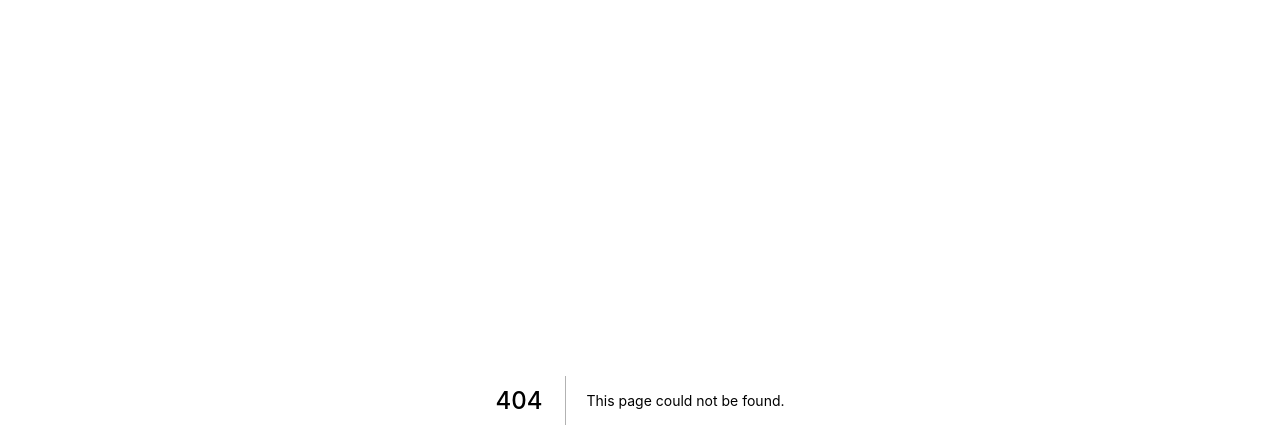
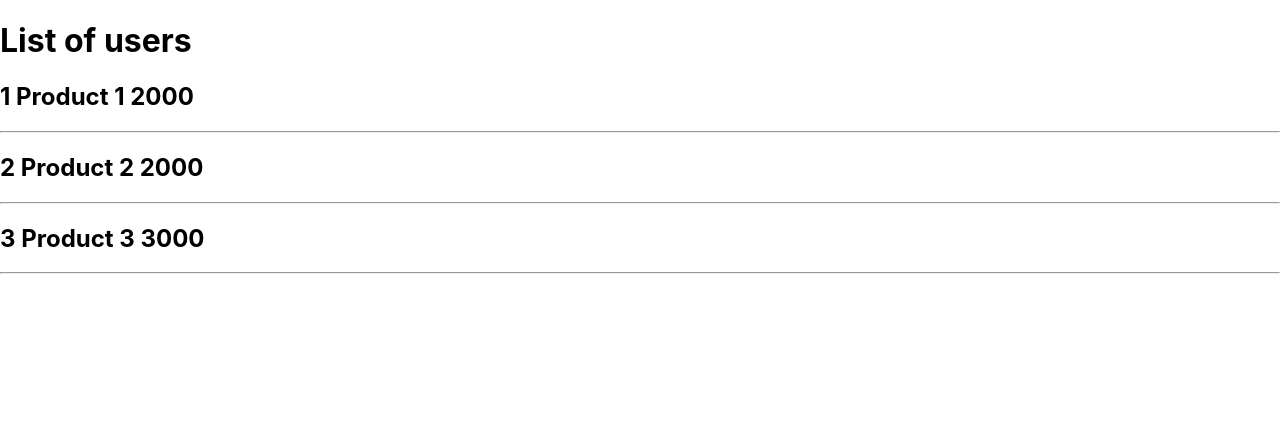
Before and after one commit to manisha6700/NextPreRendering, a Next.js app in the folder pre-rendering/: page /products in a window 1280 px wide. Before the commit this address had no page. Shown: the top 448 px of the page. Built offline with nearby package versions, Linux system fonts and the light colour scheme; data requests are answered from the project's data file.

Commit message:
ISR -static generation
Incremental Static Regeneration

```diff
--- /dev/null
+++ b/pre-rendering/db.json
@@ -0,0 +1,22 @@
+{
+    "products": [
+        {
+            "id":1,
+            "title":"Product 1",
+            "price" : 2000,
+            "description": "description 1"
+        },
+        {
+            "id":2,
+            "title":"Product 2",
+            "price" : 2000,
+            "description": "description 2"
+        },
+        {
+            "id":3,
+            "title":"Product 3",
+            "price" : 3000,
+            "description": "description 3"
+        }
+    ]
+}
--- a/pre-rendering/package.json
+++ b/pre-rendering/package.json
@@ -6,9 +6,11 @@
     "dev": "next dev",
     "build": "next build",
     "start": "next start",
-    "lint": "next lint"
+    "lint": "next lint",
+    "json-server": "json-server --watch db.json --port 4000"
   },
   "dependencies": {
+    "json-server": "^0.17.0",
     "next": "12.3.0",
     "react": "18.2.0",
     "react-dom": "18.2.0"
--- /dev/null
+++ b/pre-rendering/pages/products/index.js
@@ -0,0 +1,30 @@
+function ProductList({ products }) {
+    return (
+        <>
+            <h1>List of users</h1>
+            {products.map((product) => {
+                return (
+                    <div key={product.id}>
+                        <h2>
+                            {product.id} {product.title} {product.price}
+                        </h2>
+                        <hr />
+                    </div>
+                );
+            })}
+        </>
+    );
+}
+
+export default ProductList;
+
+export async function getStaticProps() {
+    const response = await fetch("http://localhost:4000/products");
+    const data = await response.json();
+    return {
+        props: {
+            products: data
+        },
+        revalidate: 10,
+    };
+}
```
Also changed, not shown: pre-rendering/pages/products/[productId].js (added, +48 -0 lines), 1 other file (tests, documents, lock files or other folders).
